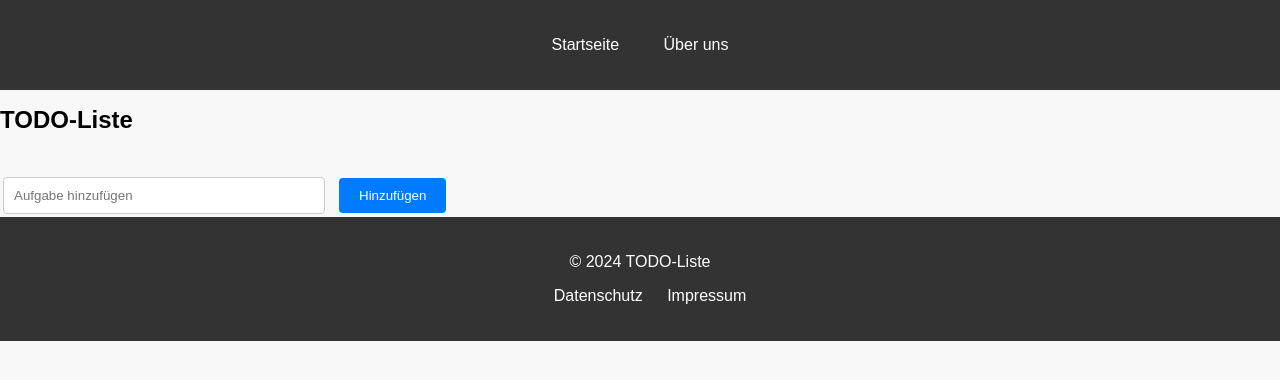
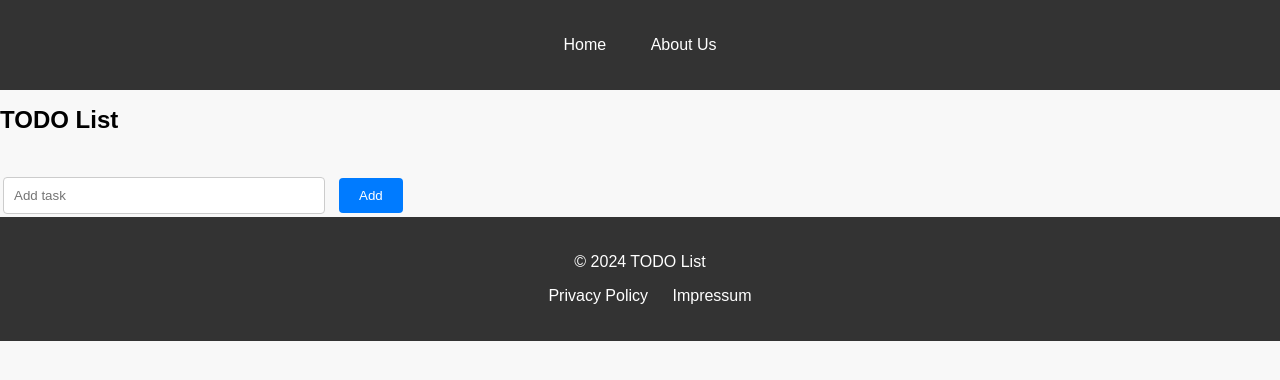
Before and after one commit to shamil-kurbanov/Todo-App_with_Flask, a Flask app: page / in a window 1280 px wide. Shown: the top 380 px of the page. Run offline with Flask 3, Linux system fonts and the light colour scheme.

Commit message:
base.html, main.css, app.py were updated

```diff
--- a/ToDo-List/app.py
+++ b/ToDo-List/app.py
@@ -1,27 +1,31 @@
 from flask import Flask, render_template, request, redirect, url_for
 from flask_sqlalchemy import SQLAlchemy
 
+# Create Flask application instance
 app = Flask(__name__)
+# Configure SQLAlchemy to use SQLite database located at db.sqlite file
 app.config['SQLALCHEMY_DATABASE_URI'] = 'sqlite:///db.sqlite'
-db = SQLAlchemy(app)
+db = SQLAlchemy(app) # Create SQLAlchemy database instance
 
-
+# Define Todo model representing the 'todos' table in the database
 class Todo(db.Model):
     id = db.Column(db.Integer, primary_key=True)
     title = db.Column(db.String(100), nullable=False)
     completed = db.Column(db.Boolean, default=False)
 
 
+# Define route for the home page
 @app.route('/', methods=['GET', 'POST'])
 def home():
-    if request.method == 'POST':
-        title = request.form.get('title')
-        new_todo = Todo(title=title)
-        db.session.add(new_todo)
-        db.session.commit()
-        return redirect(url_for('home'))
-    else:
-        todo_list = Todo.query.all()
+    if request.method == 'POST':            # If form is submitted
+        title = request.form.get('title')   # Get the title of the new todo task from the form
+        new_todo = Todo(title=title)        # Create a new Todo object with the provided title
+        db.session.add(new_todo)            # Add the new todo task to the database session
+        db.session.commit()                 # Commit the changes to the database
+        return redirect(url_for('home'))    # Redirect to the home page to refresh the todo list
+    else:  # If the request is a GET request
+        todo_list = Todo.query.all()    # Query all todo tasks from the database
+        # Render the base.html template with the todo_list passed as context
         return render_template('base.html', todo_list=todo_list)
 
 
@@ -42,8 +46,9 @@ def delete(id):
         db.session.commit()
         return redirect(url_for('home'))
     else:
-        # Handle other HTTP methods gracefully
+        #
         return redirect(url_for('home'))
+
 
 @app.route('/toggle_complete/<int:id>', methods=['POST'])
 def toggle_complete(id):
--- a/ToDo-List/static/main.css
+++ b/ToDo-List/static/main.css
@@ -89,3 +89,17 @@ footer ul li a {
 .title-cell {
     width: 300px; /* Breite der Zelle für den Titel */
 }
+
+/* Standard-Stile für die todo-liste */
+.todo-list {
+    list-style-type: none;
+    padding: 0;
+}
+
+/* Media Query für kleinere Bildschirme (z. B. Smartphones) */
+@media only screen and (max-width: 600px) {
+    .todo-list {
+        /* Anpassung der Darstellung für kleinere Bildschirme */
+        /* Zum Beispiel: Verkleinerung der Schriftgröße, Änderung der Spaltenbreite */
+    }
+}
--- a/ToDo-List/templates/base.html
+++ b/ToDo-List/templates/base.html
@@ -3,35 +3,36 @@
 <head>
     <meta charset="UTF-8">
     <meta name="viewport" content="width=device-width, initial-scale=1.0">
-    <title>TODO-Liste</title>
+    <title>TODO List</title>
     <link rel="stylesheet" href="{{ url_for('static', filename='main.css') }}">
 </head>
 <body>
     <header>
         <nav>
-            <!-- Hier kannst du deine Navigationslinks einfügen -->
+            <!-- You can insert your navigation links here -->
             <ul>
-                <li><a href="#">Startseite</a></li>
-                <li><a href="#">Über uns</a></li>
-                <!-- Weitere Links hier -->
+                <li><a href="#">Home</a></li>
+                <li><a href="#">About Us</a></li>
+                <!-- More links here -->
             </ul>
         </nav>
     </header>
 
-    <h1>TODO-Liste</h1>
+    <h1>TODO List</h1>
     <div class="container">
         <form method="POST" class="todo-form">
             <table>
                 <tr>
                     <td>
-                        <input type="text" name="title" placeholder="Aufgabe hinzufügen" required>
+                        <input type="text" name="title" placeholder="Add task" required>
                     </td>
                     <td>
-                        <button type="submit">Hinzufügen</button>
+                        <button type="submit">Add</button>
                     </td>
-                </tr>
             </table>
         </form>
+    </div>
+    <div class="todo-list"
         <ul class="todo-list">
             {% for todo in todo_list %}
                 {% set index = loop.index %}
@@ -48,21 +49,21 @@
                             </td>
                             <td>
                                 <form method="POST" action="{{ url_for('edit', id=todo.id) }}">
-                                    <input type="text" name="new_title" placeholder="Neuer Titel" required>
-                                    <button type="submit" id="edit-btn-{{ todo.id }}">Bearbeiten</button>
+                                    <input type="text" name="new_title" placeholder="New Title" required>
+                                    <button type="submit" id="edit-btn-{{ todo.id }}">Edit</button>
                                 </form>
                             </td>
                             <td>
                                 <form method="POST" action="{{ url_for('delete', id=todo.id) }}">
-                                    <button type="submit" id="delete-btn-{{ todo.id }}">Löschen</button>
+                                    <button type="submit" id="delete-btn-{{ todo.id }}">Delete</button>
                                 </form>
                             </td>
                             <td>
                                 <form method="POST" action="{{ url_for('toggle_complete', id=todo.id) }}">
                                     {% if todo.completed %}
-                                        <button type="submit" id="complete-btn-{{ todo.id }}">Als erledigt markieren</button>
+                                        <button type="submit" id="complete-btn-{{ todo.id }}">Mark as incomplete</button>
                                     {% else %}
-                                        <button type="submit" id="complete-btn-{{ todo.id }}">Als unerledigt markieren</button>
+                                        <button type="submit" id="complete-btn-{{ todo.id }}">Mark as complete</button>
                                     {% endif %}
                                 </form>
                             </td>
@@ -74,12 +75,12 @@
     </div>
 
     <footer>
-        <!-- Hier kannst du den Footer-Inhalt einfügen -->
-        <p>© 2024 TODO-Liste</p>
+        <!-- You can insert footer content here -->
+        <p>© 2024 TODO List</p>
         <ul>
-            <li><a href="#">Datenschutz</a></li>
+            <li><a href="#">Privacy Policy</a></li>
             <li><a href="#">Impressum</a></li>
-            <!-- Weitere Links hier -->
+            <!-- More links here -->
         </ul>
     </footer>
 </body>
```
Also changed, not shown: README.md (deleted), 1 other file.
